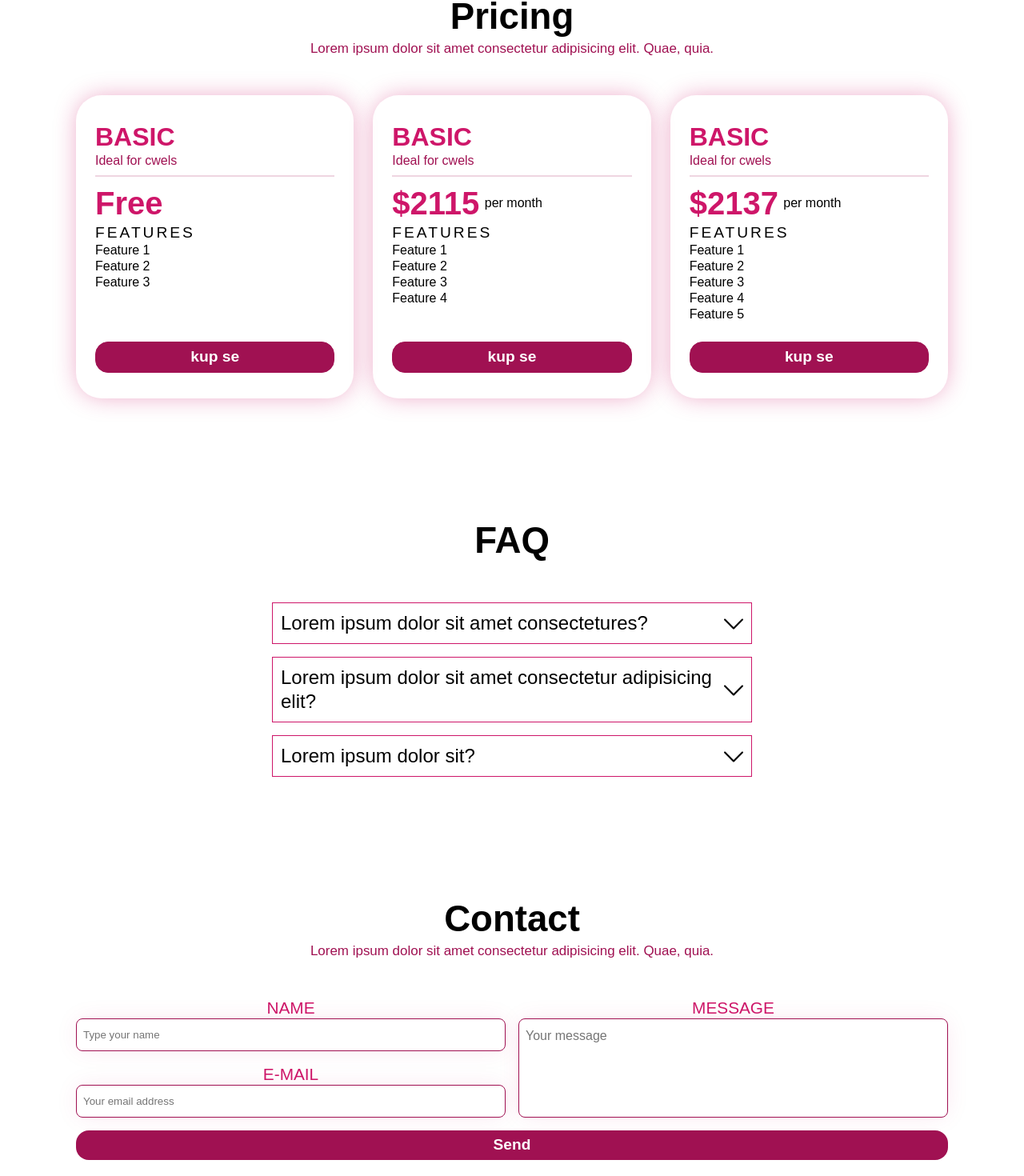
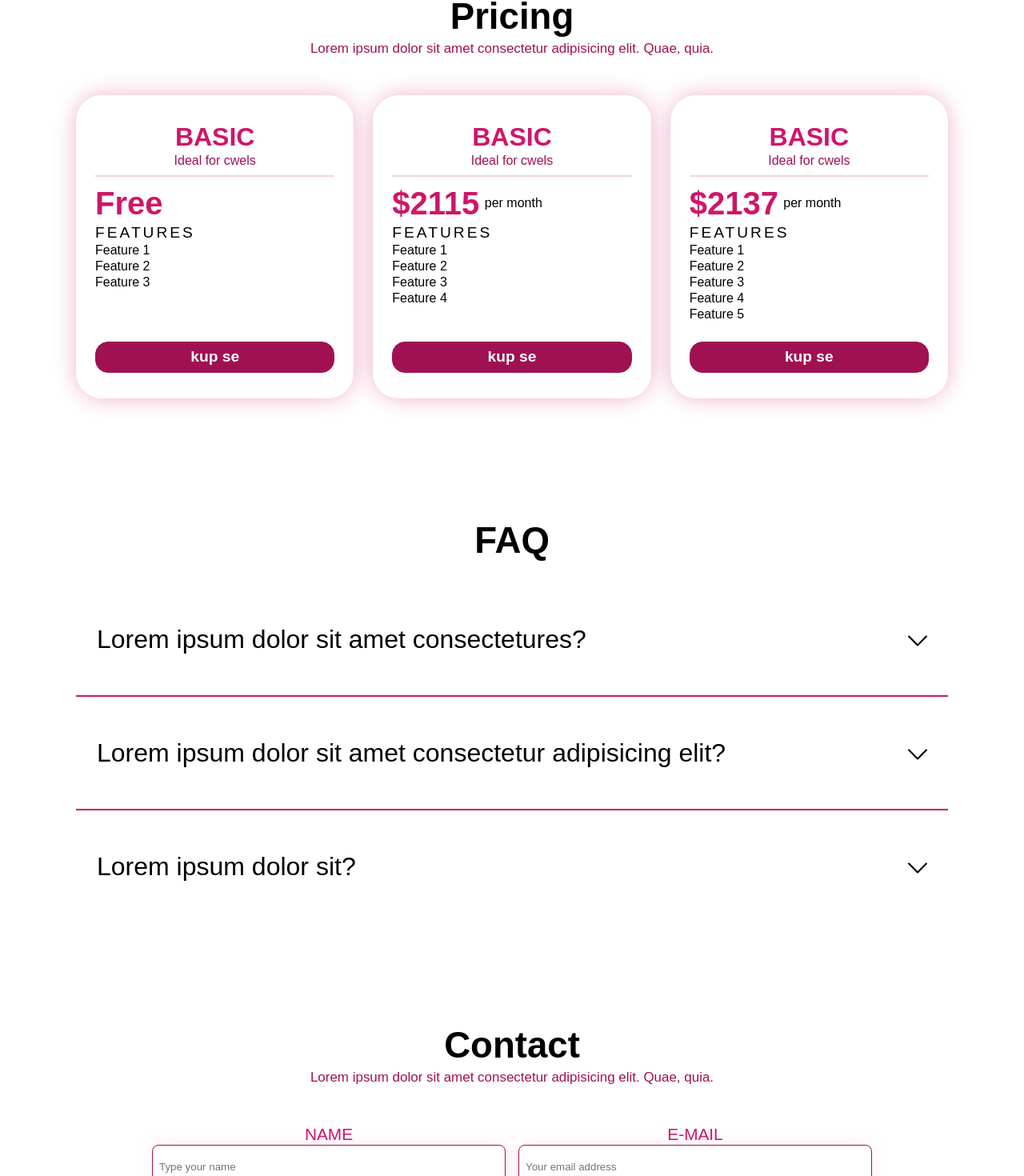
Before and after one commit to JustJabbaaaa/dia, a Nuxt app: page / in a window 1280 px wide. Shown: the part 1947-3417 px from the top of the page at 80% size. Built offline with nearby package versions, Linux system fonts and the light colour scheme; a web font is replaced by a local one; what mdi-vue would draw is missing.

Commit message:
overall adjustments

```diff
--- a/src/assets/scss/components/_contact.scss
+++ b/src/assets/scss/components/_contact.scss
@@ -1,20 +1,18 @@
 @use '../abstracts/variables' as *;
 #Contact{
     form{
+        width:100%;
+        max-width:900px;
         display:flex;
         flex-direction: column;
         gap: 1rem;
+        margin: 0 auto;
         .contact__form{
             display:grid;
-            grid-template-columns: 1fr;
+            grid-template-columns: repeat(2,1fr);
             gap:1rem;
-            @media screen and (min-width: 992px) {
-                grid-template-columns: repeat(2, 1fr);
-            }
-            &--info{
-                display:flex;
-                flex-direction: column;
-                gap:1rem;
+            @media screen and (max-width: 992px) {
+                grid-template-columns: repeat(1, 1fr);
             }
             &--group{
                 display:flex;
@@ -27,13 +25,16 @@
                     font-weight:500;
                 }
                 textarea{
-                    height:100%;
+                    height:7rem;
                     min-height:inherit;
                     resize:none;
                     font-family:inherit;
                     font-weight:500;
                     font-size:1rem;
                     line-height:normal;
+                }
+                input{
+                    height:3.5rem;
                 }
                 input,
                 textarea{
@@ -47,6 +48,12 @@
                         box-shadow: 0 0 30px -3px rgba($primary-color, .4);
                     }
                 }
+                &.message{
+                    grid-column: span 2;
+                    @media screen and (max-width: 992px) {
+                        grid-column: span 1;
+                    }
+                }
             }
         }
         button{
--- a/src/assets/scss/components/_faq.scss
+++ b/src/assets/scss/components/_faq.scss
@@ -11,21 +11,24 @@
       }
 }
 .faq__content{
-        max-width:600px;
         display:flex;
         flex-direction: column;
         margin:auto;
         gap: 1rem;
+        hr{
+            width:100%;
+            border:1px solid $primary-color;
+        }
         &--text{
             margin-top:1rem;
         }
         &--accordion{
             padding:10px;
-            border:1px solid $primary-color;
         }
         &--question{
+            padding:1rem;
             cursor:pointer;
-            font-size:1.5rem;
+            font-size: clamp(1rem, 1.8000vw + 1.1750rem, 2rem);
             font-weight:500;
             display:flex;
             justify-content: space-between;
@@ -42,10 +45,12 @@
             }
         }
         &--answer{
+            font-size:1.25rem;
             max-height: 0;
             overflow: hidden;
             transition: max-height 0.2s ease-out;
             &.expanded {
+                padding:1rem;
                 max-height: 2000px;
                 transition: max-height 0.5s ease-in;
             }
--- a/src/assets/scss/components/_pricing.scss
+++ b/src/assets/scss/components/_pricing.scss
@@ -22,18 +22,28 @@
         align-self: stretch;
         border-radius:2rem;
         box-shadow: 0 0 30px -3px rgba($primary-color, .4);
+        transition: .3s all ease;
+        &:hover {
+        border-color: rgba($primary-color, .35);
+        box-shadow: 0 0 45px -3px rgba($primary-color, .75);
+        .services__card--title {
+            color: $primary-color;
+        }
+        }
         // &--head{
         //     border:1px solid $primary-color;
         //     border-radius:1rem;
         //     padding:1rem;
         // }
         &--title{
+            text-align: center;
             font-size:2rem;
             font-weight: 600;
             text-transform: uppercase;
             color:$primary-color;
         }
         &--subtitle{
+            text-align: center;
             font-size:1rem;
             color:$primary-dark;
         }
--- a/src/assets/scss/components/_services.scss
+++ b/src/assets/scss/components/_services.scss
@@ -25,7 +25,7 @@
     align-self: stretch;
     background: $white-color;
     border: 1px solid rgba($secondary-light, .4);
-    border-radius: .75rem;
+    border-radius: 2rem;
     padding: 2rem 1.5rem;
     box-shadow: 0 0 30px -3px rgba($primary-color, .4);
     transition: .3s all ease;
--- a/src/assets/scss/dark-mode/dark-mode.scss
+++ b/src/assets/scss/dark-mode/dark-mode.scss
@@ -45,7 +45,16 @@
         }
         #Pricing{
             .pricing__card{
-                box-shadow: 0 0 30px -3px rgba($primary-light, .5);
+                background:rgba($black-color, .3);
+                border-color: rgba(#091a28, .4);
+                box-shadow: 0 0 30px -3px rgba($primary-dark, .4);
+                &:hover {
+                    border-color: rgba($primary-color, .35);
+                    box-shadow: 0 0 45px -3px rgba($primary-light, .75);
+                    .services__card--title {
+                        color: $primary-color;
+                    }
+                }
             }
         }
         #Contact{
--- a/src/components/Contact.vue
+++ b/src/components/Contact.vue
@@ -2,7 +2,6 @@
     <Section anchor="Contact" title="Contact" subtitle="Lorem ipsum dolor sit amet consectetur adipisicing elit. Quae, quia.">
             <form action="https://formspree.io/" method="POST" class="contact__form">
                 <div class="contact__form">
-                    <div class="contact__form--info">
                         <div class="contact__form--group">
                             <label for="name">Name</label>
                             <input id="name" type="text" name="name" placeholder="Type your name" required />
@@ -11,11 +10,10 @@
                             <label for="email">E-mail</label>
                             <input id="email" type="email" name="email" placeholder="Your email address" required />
                         </div>
-                    </div>
-                    <div class="contact__form--group">
-                        <label for="message">Message</label>
-                        <textarea id="message" type="message" name="message" placeholder="Your message" required />
-                    </div>
+                        <div class="contact__form--group message">
+                            <label for="message">Message</label>
+                            <textarea id="message" type="message" name="message" placeholder="Your message" required />
+                        </div>
                 </div>
                 <button class="contact__form--submit btn btn-primary" type="submit">Send</button>
             </form>
--- a/src/components/Faq.vue
+++ b/src/components/Faq.vue
@@ -23,7 +23,7 @@
                     Nihil facilis, enim quos odio aspernatur perspiciatis numquam quibusdam nemo ratione, ipsum quae rerum dicta autem qui consequatur dolorum vero consequuntur officia esse repudiandae. Facilis eligendi impedit earum id mollitia.</div>
                 </div>
             </div>
-
+            <hr>
             <div class="faq__content--accordion" :class="{ bg: accordionIndex === 2 }">
                 <div class="faq__content--question" @click="toggleAccordion(2)">Lorem ipsum dolor sit amet consectetur adipisicing elit?
                     <span class="accordion-icon" :class="{ expanded: accordionIndex === 2 }">
@@ -35,6 +35,7 @@
                     Sapiente quae possimus labore, nulla inventore quisquam sint quaerat ut, eius quia, esse iure et minus rem odio placeat ducimus soluta repellendus est nesciunt deleniti cumque? Aperiam deserunt mollitia maxime.</div>
                 </div>
             </div>
+            <hr>
             <div class="faq__content--accordion" :class="{ bg: accordionIndex === 3 }">
                 <div class="faq__content--question" @click="toggleAccordion(3)">Lorem ipsum dolor sit?
                     <span class="accordion-icon" :class="{ expanded: accordionIndex === 3 }">
```
